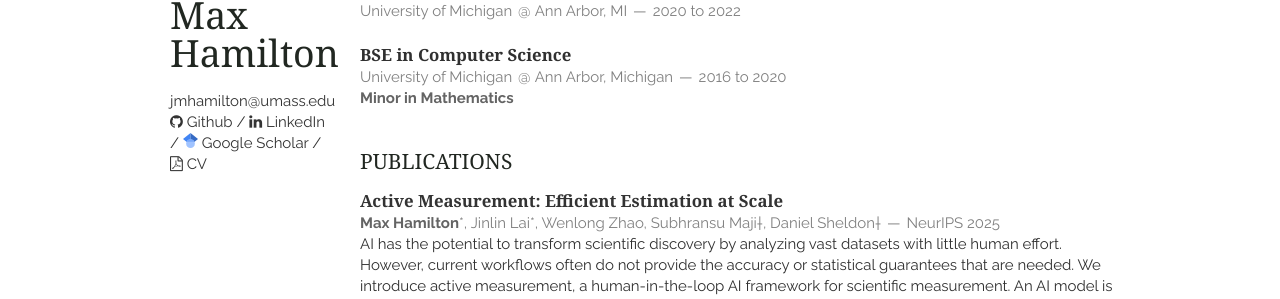
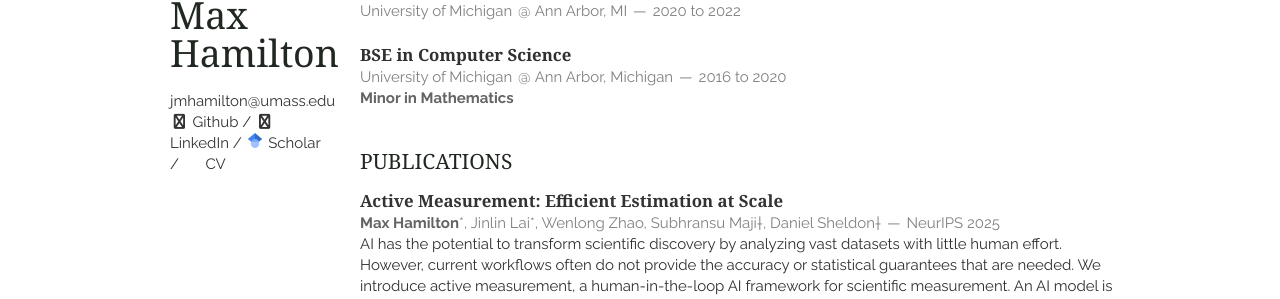
Before and after one commit to johnmaxh/johnmaxh.github.io, a Jekyll site: the page built from index.html, in a window 1280 px wide. Shown: the part 185-484 px from the top of the page. Built offline with Jekyll 4.4.1, drawn with Linux system fonts in a browser that asks for light colours; nearby versions of some CDN libraries; the list of posts is cut into pages by our own code.

Commit message:
Updated fontawesome
Updated fontawesome to version 7

```diff
--- a/_layouts/layout.html
+++ b/_layouts/layout.html
@@ -11,7 +11,7 @@
     <link rel="stylesheet" href="{{ site.baseurl }}static/css/base.css">
     <link rel="stylesheet" href="{{ site.baseurl }}static/css/skeleton.css">
     <link rel="stylesheet" href="{{ site.baseurl }}static/css/layout.css">
-    <link rel="stylesheet" href="//maxcdn.bootstrapcdn.com/font-awesome/4.4.0/css/font-awesome.min.css">
+    <link rel="stylesheet" href="https://cdnjs.cloudflare.com/ajax/libs/font-awesome/7.0.1/css/all.min.css">
 
     <!--[if lt IE 9]>
     <script src="http://html5shim.googlecode.com/svn/trunk/html5.js"></script>
@@ -36,8 +36,8 @@
         <p>
             <a id="email" href=""></a><br/>
             <a href="https://github.com/{{ site.github }}"><i class="fa fa-github"></i> Github</a> /
-	        <a href="https://www.linkedin.com/in/{{ site.linkedin }}/"><i class="fa fa-linkedin"></i> LinkedIn</a> /
-            <a href="https://scholar.google.com/citations?user={{ site.google_scholar }}"><span class="fab fa-scholar fa-1x"></span> Google Scholar</a> /
+	        <a href="https://www.linkedin.com/in/{{ site.linkedin }}/"><i class="fa fa-square-linkedin"></i> LinkedIn</a> /
+            <a href="https://scholar.google.com/citations?user={{ site.google_scholar }}"><span class="fab fa-scholar fa-1x"></span> Scholar</a> /
             <a href="{{ site.baseurl }}static/pdfs/Max_Hamilton_CV.pdf"><i class="fa fa-file-pdf-o"></i> CV</a>
         </p>
     </header>
```
